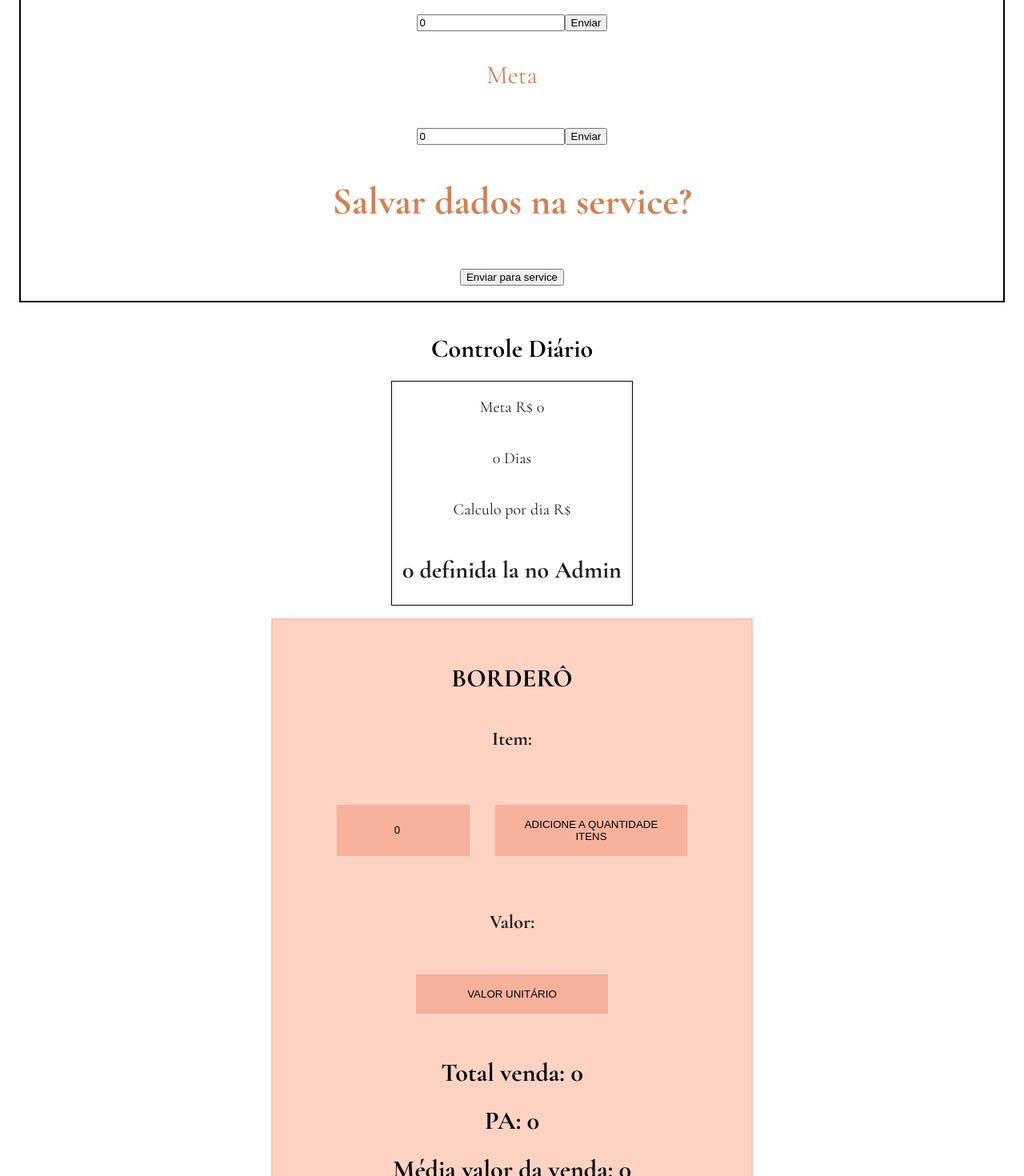
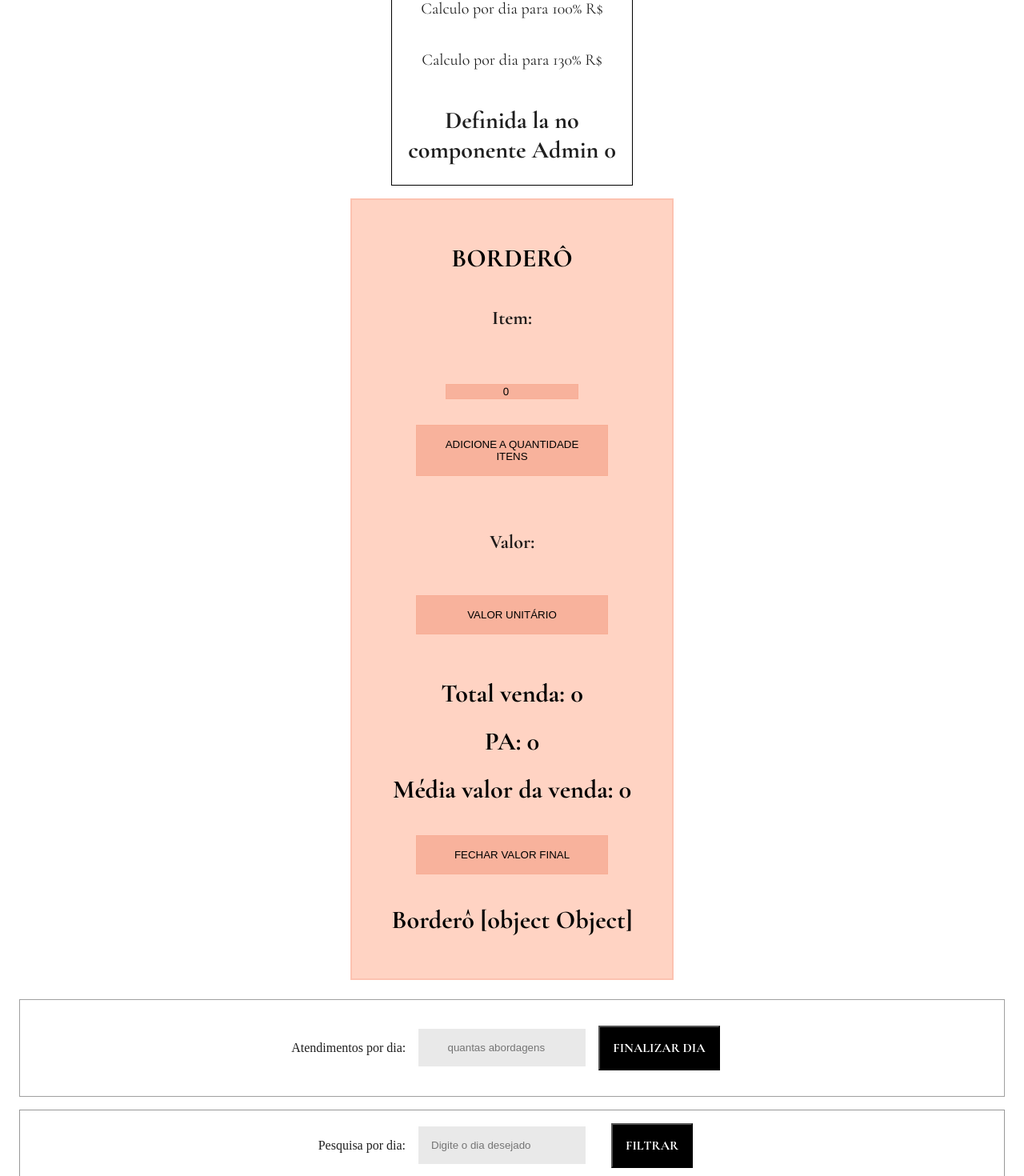
Before and after one commit to SabrinaPaschini/SellPersonalControl, an Angular app: page / in a window 1280 px wide. Shown: the part 240-1710 px from the top of the page at 80% size. Built offline with nearby package versions, Linux system fonts and the light colour scheme.

Commit message:
style: melhorando a identidade visual

```diff
--- a/src/app/app.component.html
+++ b/src/app/app.component.html
@@ -1,4 +1,4 @@
 <div class="all">
-  <app-admin></app-admin>
+
   <app-sell-control></app-sell-control>
 </div>
--- a/src/app/sell-control/sell-control.component.css
+++ b/src/app/sell-control/sell-control.component.css
@@ -96,10 +96,16 @@ button {
 }
 
 .inputAndBtn {
-  border-radius: 5rem;
   display: flex;
+  flex-direction: column;
+  flex-wrap: wrap;
   padding: 1rem;
   margin: 1rem;
+  width: 500x;
+  height: auto;
+  align-items: center;
+  justify-content: center;
+  text-align: center;
 }
 
 .btnAddEnd {
@@ -108,7 +114,6 @@ button {
   font-weight: bold;
   font-style: normal;
   font-size: medium;
-
   color: white;
   background-color: black;
   text-transform: uppercase;
@@ -116,6 +121,7 @@ button {
   margin: 1rem;
   justify-content: center;
   align-items: center;
+  cursor: pointer;
 }
 
 .btnAdd:hover {
@@ -153,9 +159,21 @@ h2 {
   padding: 1rem;
   justify-content: center;
   text-align: center;
+  border: solid 1px rgba(0, 0, 0, 0.377);
 }
 
 .parteFinalColeta input {
   text-align: center;
   margin-left: 1rem;
+  padding: 1rem;
+  background-color: rgba(128, 128, 128, 0.178);
+  border: none;
 }
+
+.filtro input {
+  margin-right: 1rem;
+  margin-left: 1rem;
+  border: none;
+  background-color: rgba(128, 128, 128, 0.178);
+  padding: 1rem;
+}
--- a/src/app/sell-control/sell-control.component.html
+++ b/src/app/sell-control/sell-control.component.html
@@ -1,11 +1,12 @@
 <div class="all">
-  <h1>Controle Diário</h1>
+  <h1>Controle Diário Pessoal</h1>
 
   <section class="config">
     <p>Meta R$ {{ meta }}</p>
-    <p>{{ dias }} Dias</p>
-    <p>Calculo por dia R$</p>
-    <h2>{{ meta }} definida la no Admin</h2>
+    <p>Dias {{ dias }} </p>
+    <p>Calculo por dia para 100% R$ </p>
+    <p>Calculo por dia para 130% R$ </p>
+    <h2>Definida la no componente Admin {{ meta }}</h2>
   </section>
 
   <div class="boleta">
@@ -63,12 +64,14 @@
 
 <div class="filtro">
   <p>Pesquisa por dia:</p>
-  <input type="text" />
-  <button>Filtrar</button>
+  <input type="text" placeholder="Digite o dia desejado" />
+  <button class="btnAddEnd">Filtrar</button>
 </div>
 
 <div class="mes">
+  <h1>friedman calculado, criar outra rota para ver os dias como se fossem planillhas</h1>
   <div class="dias">
+
     <p>Dia 01/08</p>
     <p>Soma do valor da venda</p>
     <p>Peças da boleta</p>
```
